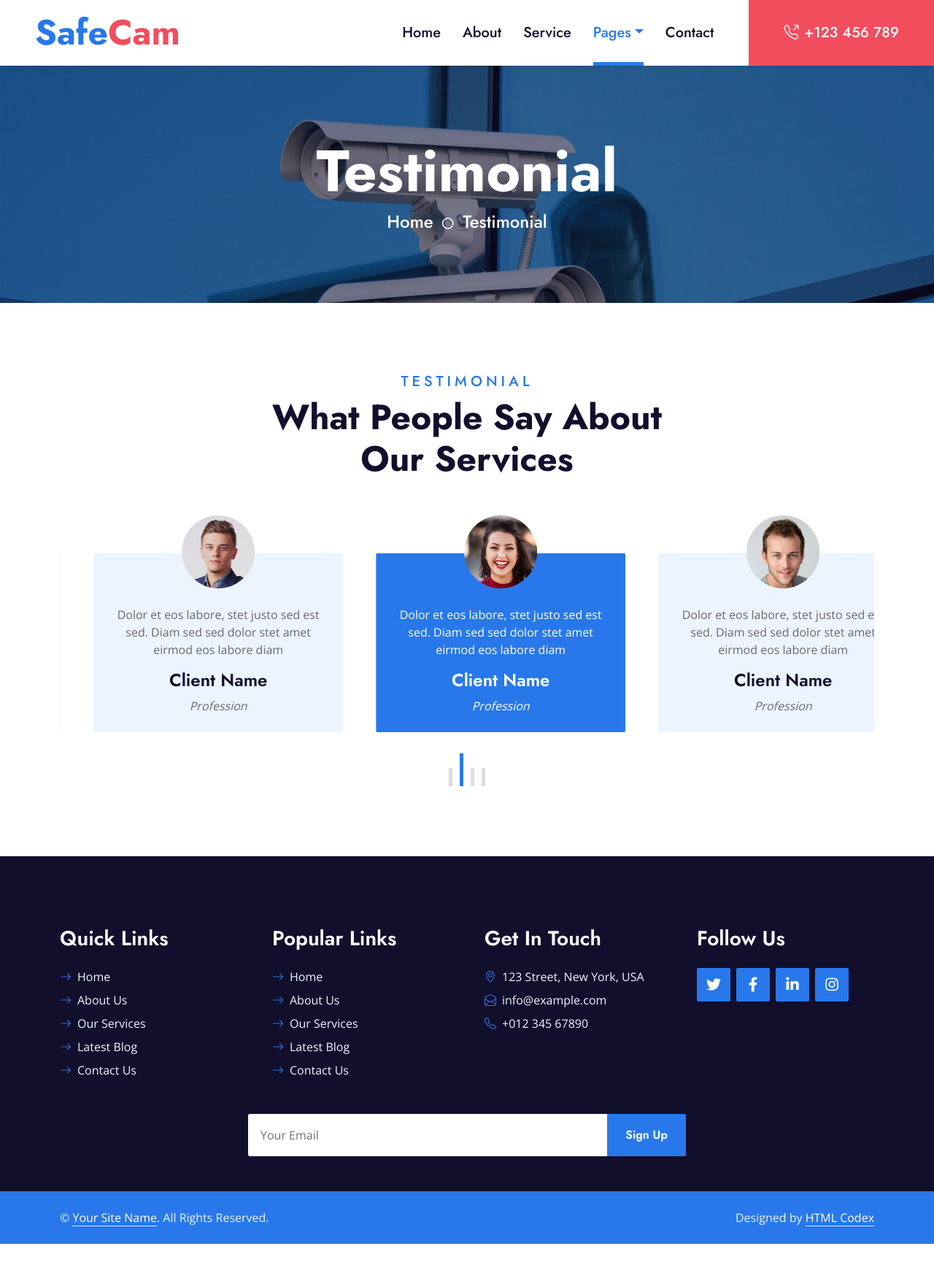
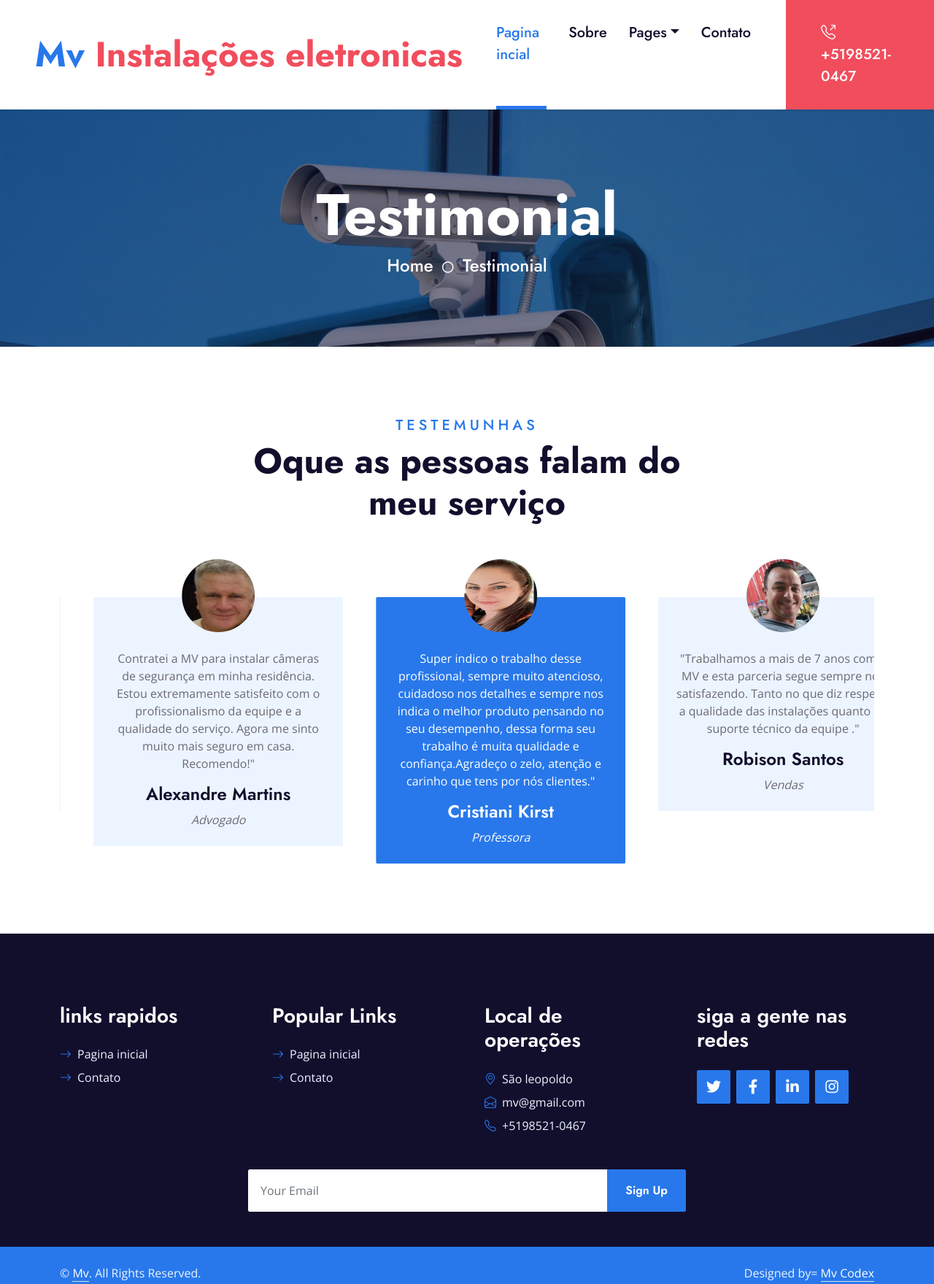
Before and after one commit to Mario-Valente/mv-web-site, a plain HTML site: page testimonial.html in a window 1280 px wide. Shown: the whole page at 73% size. Before the commit the page ends 1704 px from the top, so only its background shows below. Drawn offline with nearby package versions, Linux system fonts and the light colour scheme.

Commit message:
feat: changes index.htl and contact

```diff
--- a/contact.html
+++ b/contact.html
@@ -150,33 +150,27 @@
     <div class="container pt-5">
         <div class="row g-5">
             <div class="col-lg-3 col-md-6">
-                    <h3 class="text-white mb-4">Quick Links</h3>
+                <h3 class="text-white mb-4">links rapidos</h3>
                 <div class="d-flex flex-column justify-content-start">
-                        <a class="text-light mb-2" href="#"><i class="bi bi-arrow-right text-primary me-2"></i>Home</a>
-                        <a class="text-light mb-2" href="#"><i class="bi bi-arrow-right text-primary me-2"></i>About Us</a>
-                        <a class="text-light mb-2" href="#"><i class="bi bi-arrow-right text-primary me-2"></i>Our Services</a>
-                        <a class="text-light mb-2" href="#"><i class="bi bi-arrow-right text-primary me-2"></i>Latest Blog</a>
-                        <a class="text-light" href="#"><i class="bi bi-arrow-right text-primary me-2"></i>Contact Us</a>
+                    <a class="text-light mb-2" href="index.html"><i class="bi bi-arrow-right text-primary me-2"></i>Pagina inicial</a>
+                    <a class="text-light" href="contact.html"><i class="bi bi-arrow-right text-primary me-2"></i>Contato</a>
                 </div>
             </div>
             <div class="col-lg-3 col-md-6">
                 <h3 class="text-white mb-4">Popular Links</h3>
                 <div class="d-flex flex-column justify-content-start">
-                        <a class="text-light mb-2" href="#"><i class="bi bi-arrow-right text-primary me-2"></i>Home</a>
-                        <a class="text-light mb-2" href="#"><i class="bi bi-arrow-right text-primary me-2"></i>About Us</a>
-                        <a class="text-light mb-2" href="#"><i class="bi bi-arrow-right text-primary me-2"></i>Our Services</a>
-                        <a class="text-light mb-2" href="#"><i class="bi bi-arrow-right text-primary me-2"></i>Latest Blog</a>
-                        <a class="text-light" href="#"><i class="bi bi-arrow-right text-primary me-2"></i>Contact Us</a>
+                    <a class="text-light mb-2" href="index.html"><i class="bi bi-arrow-right text-primary me-2"></i>Pagina inicial</a>
+                    <a class="text-light" href="contact.html"><i class="bi bi-arrow-right text-primary me-2"></i>Contato</a>
                 </div>
             </div>
             <div class="col-lg-3 col-md-6">
-                    <h3 class="text-white mb-4">Get In Touch</h3>
-                    <p class="mb-2"><i class="bi bi-geo-alt text-primary me-2"></i>123 Street, New York, USA</p>
-                    <p class="mb-2"><i class="bi bi-envelope-open text-primary me-2"></i>info@example.com</p>
-                    <p class="mb-0"><i class="bi bi-telephone text-primary me-2"></i>+012 345 67890</p>
+                    <h3 class="text-white mb-4">Local de operações</h3>
+                    <p class="mb-2"><i class="bi bi-geo-alt text-primary me-2"></i>São leopoldo</p>
+                    <p class="mb-2"><i class="bi bi-envelope-open text-primary me-2"></i>mv@gmail.com</p>
+                    <p class="mb-0"><i class="bi bi-telephone text-primary me-2"></i>+5198521-0467</p>
             </div>
             <div class="col-lg-3 col-md-6">
-                    <h3 class="text-white mb-4">Follow Us</h3>
+                <h3 class="text-white mb-4"> siga a gente nas redes </h3>
                 <div class="d-flex">
                     <a class="btn btn-lg btn-primary btn-lg-square rounded me-2" href="#"><i class="fab fa-twitter fw-normal"></i></a>
                     <a class="btn btn-lg btn-primary btn-lg-square rounded me-2" href="#"><i class="fab fa-facebook-f fw-normal"></i></a>
@@ -199,10 +193,10 @@
     <div class="container">
         <div class="row g-5">
             <div class="col-md-6 text-center text-md-start">
-                    <p class="mb-md-0">&copy; <a class="text-white border-bottom" href="#">Your Site Name</a>. All Rights Reserved.</p>
+                <p class="mb-md-0">&copy; <a class="text-white border-bottom" href="#">Mv</a>. All Rights Reserved.</p>
             </div>
             <div class="col-md-6 text-center text-md-end">
-                    <p class="mb-0">Designed by <a class="text-white border-bottom" href="https://htmlcodex.com">HTML Codex</a></p>
+                <p class="mb-0">Designed by= <a class="text-white border-bottom" href="https://htmlcodex.com">Mv Codex</a></p>
             </div>
         </div>
     </div>
@@ -227,3 +221,23 @@
 </body>
 
 </html>
+    <!-- Footer End -->
+
+
+    <!-- Back to Top -->
+    <a href="#" class="btn btn-lg btn-secondary btn-lg-square rounded back-to-top"><i class="bi bi-arrow-up"></i></a>
+
+
+    <!-- JavaScript Libraries -->
+    <script src="https://code.jquery.com/jquery-3.4.1.min.js"></script>
+    <script src="https://cdn.jsdelivr.net/npm/bootstrap@5.0.0/dist/js/bootstrap.bundle.min.js"></script>
+    <script src="lib/wow/wow.min.js"></script>
+    <script src="lib/easing/easing.min.js"></script>
+    <script src="lib/waypoints/waypoints.min.js"></script>
+    <script src="lib/owlcarousel/owl.carousel.min.js"></script>
+
+    <!-- Template Javascript -->
+    <script src="js/main.js"></script>
+</body>
+
+</html>
--- a/testimonial.html
+++ b/testimonial.html
@@ -35,28 +35,28 @@
      <!-- Navbar Start -->
      <nav class="navbar navbar-expand-lg bg-white navbar-light shadow-sm py-3 py-lg-0 px-3 px-lg-0">
         <a href="index.html" class="navbar-brand ms-lg-5">
-            <h1 class="display-5 m-0 text-primary">Safe<span class="text-secondary">Cam</span></h1>
+            <h1 class="display-5 m-0 text-primary">Mv <span class="text-secondary">Instalações eletronicas</span></h1>
         </a>
         <button class="navbar-toggler" type="button" data-bs-toggle="collapse" data-bs-target="#navbarCollapse">
             <span class="navbar-toggler-icon"></span>
         </button>
         <div class="collapse navbar-collapse" id="navbarCollapse">
             <div class="navbar-nav ms-auto py-0">
-                <a href="index.html" class="nav-item nav-link">Home</a>
-                <a href="about.html" class="nav-item nav-link">About</a>
-                <a href="service.html" class="nav-item nav-link">Service</a>
+                <a href="index.html" class="nav-item nav-link active">Pagina incial</a>
+                <a href="about.html" class="nav-item nav-link">Sobre</a>
+                <!-- <a href="service.html" class="nav-item nav-link">Serviços</a> -->
                 <div class="nav-item dropdown">
-                    <a href="#" class="nav-link dropdown-toggle active" data-bs-toggle="dropdown">Pages</a>
+                    <a href="#" class="nav-link dropdown-toggle" data-bs-toggle="dropdown">Pages</a>
                     <div class="dropdown-menu m-0">
-                        <a href="price.html" class="dropdown-item">Pricing Plan</a>
-                        <a href="blog.html" class="dropdown-item">Blog Grid</a>
-                        <a href="detail.html" class="dropdown-item">Blog Detail</a>
-                        <a href="team.html" class="dropdown-item">The Team</a>
-                        <a href="testimonial.html" class="dropdown-item active">Testimonial</a>
+                        <!-- <a href="price.html" class="dropdown-item">Preços</a> -->
+                        <!-- <a href="blog.html" class="dropdown-item">Blog Grid</a> -->
+                        <!-- <a href="detail.html" class="dropdown-item">Blog Detail</a> -->
+                        <!-- <a href="team.html" class="dropdown-item">The Team</a> -->
+                        <a href="testimonial.html" class="dropdown-item">Testemunhas</a>
                     </div>
                 </div>
-                <a href="contact.html" class="nav-item nav-link">Contact</a>
-                <a href="tel:+123456789" class="nav-item nav-link nav-contact bg-secondary text-white px-5 ms-lg-5"><i class="bi bi-telephone-outbound me-2"></i>+123 456 789</a>
+                <a href="contact.html" class="nav-item nav-link">Contato</a>
+                <a href="tel:+123456789" class="nav-item nav-link nav-contact bg-secondary text-white px-5 ms-lg-5"><i class="bi bi-telephone-outbound me-2"></i>+5198521-0467</a>
             </div>
         </div>
     </nav>
@@ -77,42 +77,41 @@
     <!-- Hero End -->
 
 
-    <!-- Testimonial Start -->
     <div class="container-fluid py-5 wow fadeInUp" data-wow-delay="0.1s">
         <div class="container">
             <div class="text-center mx-auto mb-5" style="max-width: 600px;">
-                <h5 class="text-primary text-uppercase" style="letter-spacing: 5px;">Testimonial</h5>
-                <h1 class="display-5 mb-0">What People Say About Our Services</h1>
+                <h5 class="text-primary text-uppercase" style="letter-spacing: 5px;">Testemunhas</h5>
+                <h1 class="display-5 mb-0">Oque as pessoas falam do meu serviço</h1>
             </div>
             <div class="owl-carousel testimonial-carousel">
                 <div class="text-center pb-4">
-                    <img class="img-fluid mx-auto rounded-circle" src="img/testimonial-1.jpg" style="width: 100px; height: 100px;" >
+                    <img class="img-fluid mx-auto rounded-circle" src="img/alexandre.jpeg" style="width: 100px; height: 100px;" >
                     <div class="testimonial-text bg-light rounded p-4 mt-n5">
-                        <p class="mt-5">Dolor et eos labore, stet justo sed est sed. Diam sed sed dolor stet amet eirmod eos labore diam
+                        <p class="mt-5"> Contratei a MV para instalar câmeras de segurança em minha residência. Estou extremamente satisfeito com o profissionalismo da equipe e a qualidade do serviço. Agora me sinto muito mais seguro em casa. Recomendo!"
                         </p>
-                        <h4 class="text-truncate">Client Name</h4>
-                        <i>Profession</i>
+                        <h4 class="text-truncate">Alexandre Martins</h4>
+                        <i>Advogado</i>
                     </div>
                 </div>
                 <div class="text-center">
-                    <img class="img-fluid mx-auto rounded-circle" src="img/testimonial-2.jpg" style="width: 100px; height: 100px;" >
+                    <img class="img-fluid mx-auto rounded-circle" src="img/Cristiani-Kirst.jpeg" style="width: 100px; height: 100px;" >
                     <div class="testimonial-text bg-light rounded p-4 mt-n5">
-                        <p class="mt-5">Dolor et eos labore, stet justo sed est sed. Diam sed sed dolor stet amet eirmod eos labore diam
+                        <p class="mt-5">Super indico o trabalho desse profissional, sempre muito atencioso, cuidadoso nos detalhes e sempre nos indica o melhor produto pensando no seu desempenho, dessa forma seu trabalho é muita qualidade e confiança.Agradeço o zelo, atenção e carinho que tens por nós clientes."
                         </p>
-                        <h4 class="text-truncate">Client Name</h4>
-                        <i>Profession</i>
+                        <h4 class="text-truncate">Cristiani Kirst</h4>
+                        <i>Professora</i>
                     </div>
                 </div>
                 <div class="text-center">
-                    <img class="img-fluid mx-auto rounded-circle" src="img/testimonial-3.jpg" style="width: 100px; height: 100px;" >
+                    <img class="img-fluid mx-auto rounded-circle" src="img/Robison-Santos.jpeg" style="width: 100px; height: 100px;" >
                     <div class="testimonial-text bg-light rounded p-4 mt-n5">
-                        <p class="mt-5">Dolor et eos labore, stet justo sed est sed. Diam sed sed dolor stet amet eirmod eos labore diam
+                        <p class="mt-5">"Trabalhamos a mais de 7 anos com a MV e esta parceria segue sempre nos satisfazendo. Tanto no que diz respeito a qualidade das instalações quanto ao suporte técnico da equipe ."
                         </p>
-                        <h4 class="text-truncate">Client Name</h4>
-                        <i>Profession</i>
+                        <h4 class="text-truncate">Robison Santos</h4>
+                        <i>Vendas</i>
                     </div>
                 </div>
-                <div class="text-center">
+                <!-- <div class="text-center">
                     <img class="img-fluid mx-auto rounded-circle" src="img/testimonial-4.jpg" style="width: 100px; height: 100px;" >
                     <div class="testimonial-text bg-light rounded p-4 mt-n5">
                         <p class="mt-5">Dolor et eos labore, stet justo sed est sed. Diam sed sed dolor stet amet eirmod eos labore diam
@@ -120,7 +119,7 @@
                         <h4 class="text-truncate">Client Name</h4>
                         <i>Profession</i>
                     </div>
-                </div>
+                </div> -->
             </div>
         </div>
     </div>
@@ -132,33 +131,27 @@
     <div class="container pt-5">
         <div class="row g-5">
             <div class="col-lg-3 col-md-6">
-                    <h3 class="text-white mb-4">Quick Links</h3>
+                <h3 class="text-white mb-4">links rapidos</h3>
                 <div class="d-flex flex-column justify-content-start">
-                        <a class="text-light mb-2" href="#"><i class="bi bi-arrow-right text-primary me-2"></i>Home</a>
-                        <a class="text-light mb-2" href="#"><i class="bi bi-arrow-right text-primary me-2"></i>About Us</a>
-                        <a class="text-light mb-2" href="#"><i class="bi bi-arrow-right text-primary me-2"></i>Our Services</a>
-                        <a class="text-light mb-2" href="#"><i class="bi bi-arrow-right text-primary me-2"></i>Latest Blog</a>
-                        <a class="text-light" href="#"><i class="bi bi-arrow-right text-primary me-2"></i>Contact Us</a>
+                    <a class="text-light mb-2" href="index.html"><i class="bi bi-arrow-right text-primary me-2"></i>Pagina inicial</a>
+                    <a class="text-light" href="contact.html"><i class="bi bi-arrow-right text-primary me-2"></i>Contato</a>
                 </div>
             </div>
             <div class="col-lg-3 col-md-6">
                 <h3 class="text-white mb-4">Popular Links</h3>
                 <div class="d-flex flex-column justify-content-start">
-                        <a class="text-light mb-2" href="#"><i class="bi bi-arrow-right text-primary me-2"></i>Home</a>
-                        <a class="text-light mb-2" href="#"><i class="bi bi-arrow-right text-primary me-2"></i>About Us</a>
-                        <a class="text-light mb-2" href="#"><i class="bi bi-arrow-right text-primary me-2"></i>Our Services</a>
-                        <a class="text-light mb-2" href="#"><i class="bi bi-arrow-right text-primary me-2"></i>Latest Blog</a>
-                        <a class="text-light" href="#"><i class="bi bi-arrow-right text-primary me-2"></i>Contact Us</a>
+                    <a class="text-light mb-2" href="index.html"><i class="bi bi-arrow-right text-primary me-2"></i>Pagina inicial</a>
+                    <a class="text-light" href="contact.html"><i class="bi bi-arrow-right text-primary me-2"></i>Contato</a>
                 </div>
             </div>
             <div class="col-lg-3 col-md-6">
-                    <h3 class="text-white mb-4">Get In Touch</h3>
-                    <p class="mb-2"><i class="bi bi-geo-alt text-primary me-2"></i>123 Street, New York, USA</p>
-                    <p class="mb-2"><i class="bi bi-envelope-open text-primary me-2"></i>info@example.com</p>
-                    <p class="mb-0"><i class="bi bi-telephone text-primary me-2"></i>+012 345 67890</p>
+                    <h3 class="text-white mb-4">Local de operações</h3>
+                    <p class="mb-2"><i class="bi bi-geo-alt text-primary me-2"></i>São leopoldo</p>
+                    <p class="mb-2"><i class="bi bi-envelope-open text-primary me-2"></i>mv@gmail.com</p>
+                    <p class="mb-0"><i class="bi bi-telephone text-primary me-2"></i>+5198521-0467</p>
             </div>
             <div class="col-lg-3 col-md-6">
-                    <h3 class="text-white mb-4">Follow Us</h3>
+                <h3 class="text-white mb-4"> siga a gente nas redes </h3>
                 <div class="d-flex">
                     <a class="btn btn-lg btn-primary btn-lg-square rounded me-2" href="#"><i class="fab fa-twitter fw-normal"></i></a>
                     <a class="btn btn-lg btn-primary btn-lg-square rounded me-2" href="#"><i class="fab fa-facebook-f fw-normal"></i></a>
@@ -181,10 +174,10 @@
     <div class="container">
         <div class="row g-5">
             <div class="col-md-6 text-center text-md-start">
-                    <p class="mb-md-0">&copy; <a class="text-white border-bottom" href="#">Your Site Name</a>. All Rights Reserved.</p>
+                <p class="mb-md-0">&copy; <a class="text-white border-bottom" href="#">Mv</a>. All Rights Reserved.</p>
             </div>
             <div class="col-md-6 text-center text-md-end">
-                    <p class="mb-0">Designed by <a class="text-white border-bottom" href="https://htmlcodex.com">HTML Codex</a></p>
+                <p class="mb-0">Designed by= <a class="text-white border-bottom" href="https://htmlcodex.com">Mv Codex</a></p>
             </div>
         </div>
     </div>
```
Also changed, not shown: index.html (+36 -42 lines), img/Cristiani-Kirst.jpeg (added), img/Robison-Santos.jpeg (added), img/alexandre.jpeg (added), img/team-1.jpg (deleted), img/team-2.jpg (deleted), img/team-3.jpg (deleted), img/testimonial-1.jpg (deleted), img/testimonial-2.jpg (deleted), img/testimonial-3.jpg (deleted), img/testimonial-4.jpg (deleted), img/user.jpg (deleted). Lines whose indentation alone changed are shown as unchanged.
